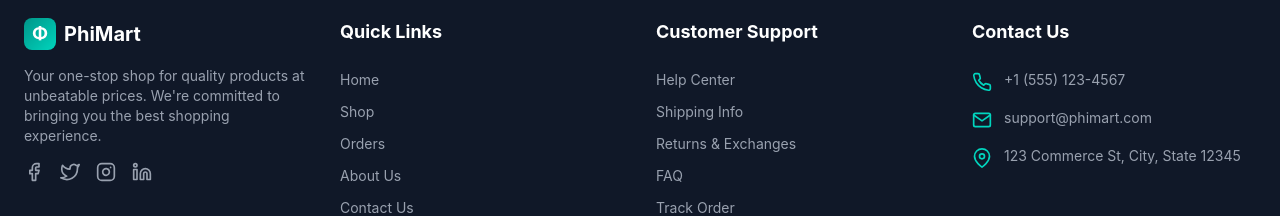
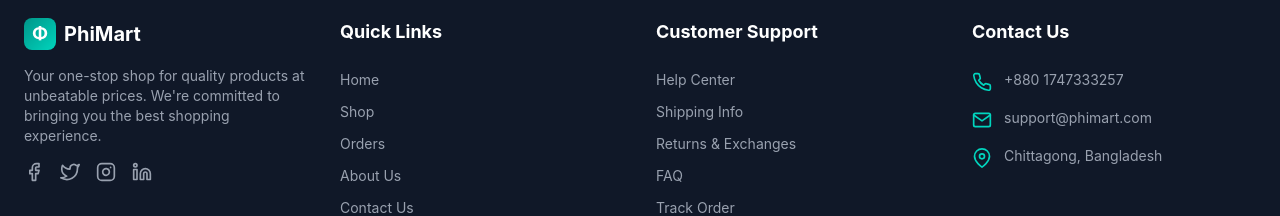
Before and after one commit to Kamrul785/PhiMart-Client-, a React (Vite) app: page /login in a window 1280 px wide. Shown: the part 1123-1339 px from the top of the page. Built offline with nearby package versions, Linux system fonts and the light colour scheme; no server answers.

Commit message:
contact information updated

```diff
--- a/src/layouts/Footer.jsx
+++ b/src/layouts/Footer.jsx
@@ -132,7 +132,7 @@ const Footer = () => {
             <ul className="space-y-4 text-sm">
               <li className="flex items-start gap-3">
                 <FiPhone className="w-5 h-5 text-teal-400 flex-shrink-0 mt-0.5" />
-                <span className="text-gray-400">+1 (555) 123-4567</span>
+                <span className="text-gray-400">+880 1747333257</span>
               </li>
               <li className="flex items-start gap-3">
                 <FiMail className="w-5 h-5 text-teal-400 flex-shrink-0 mt-0.5" />
@@ -140,7 +140,7 @@ const Footer = () => {
               </li>
               <li className="flex items-start gap-3">
                 <FiMapPin className="w-5 h-5 text-teal-400 flex-shrink-0 mt-0.5" />
-                <span className="text-gray-400">123 Commerce St, City, State 12345</span>
+                <span className="text-gray-400">Chittagong, Bangladesh</span>
               </li>
             </ul>
           </div>
```
